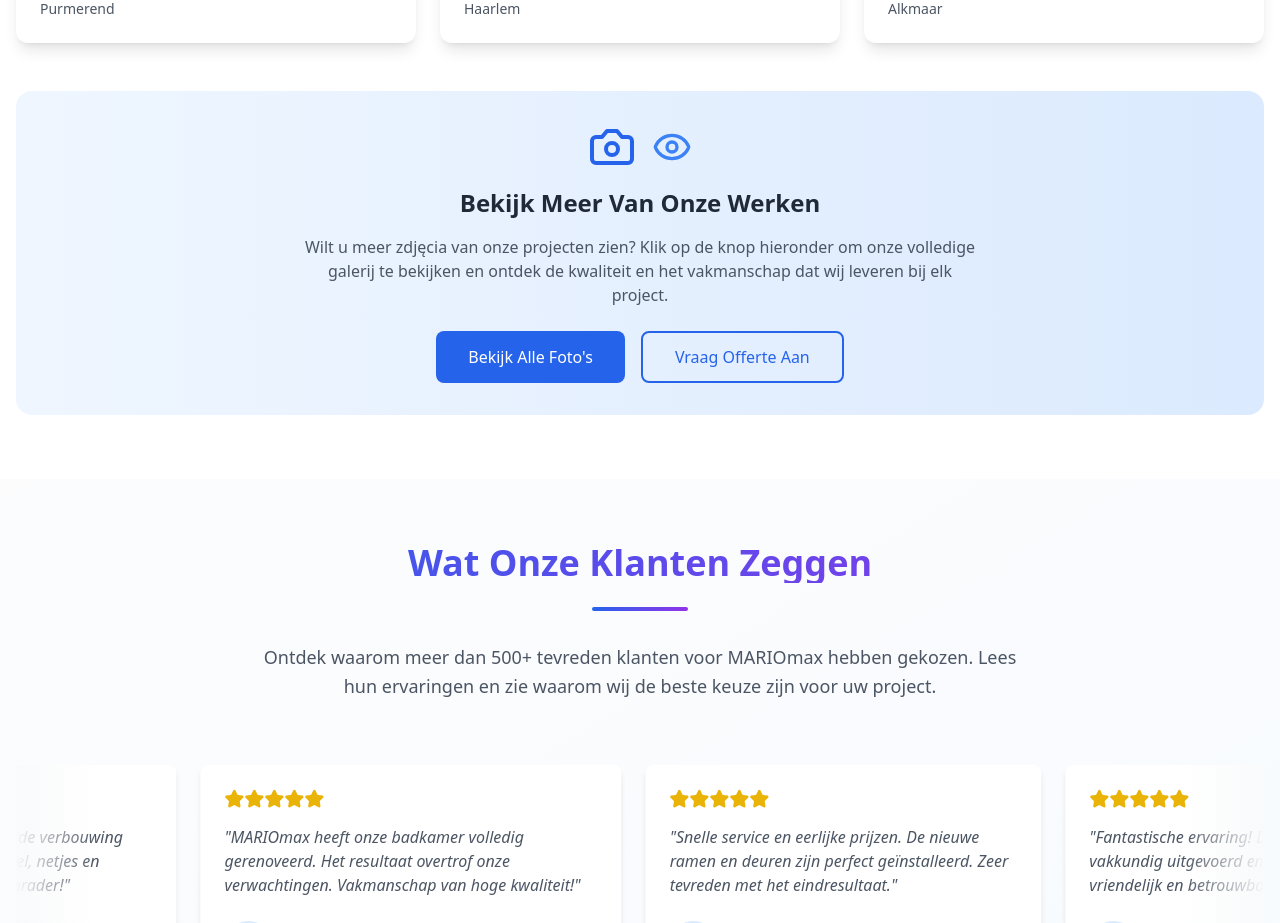
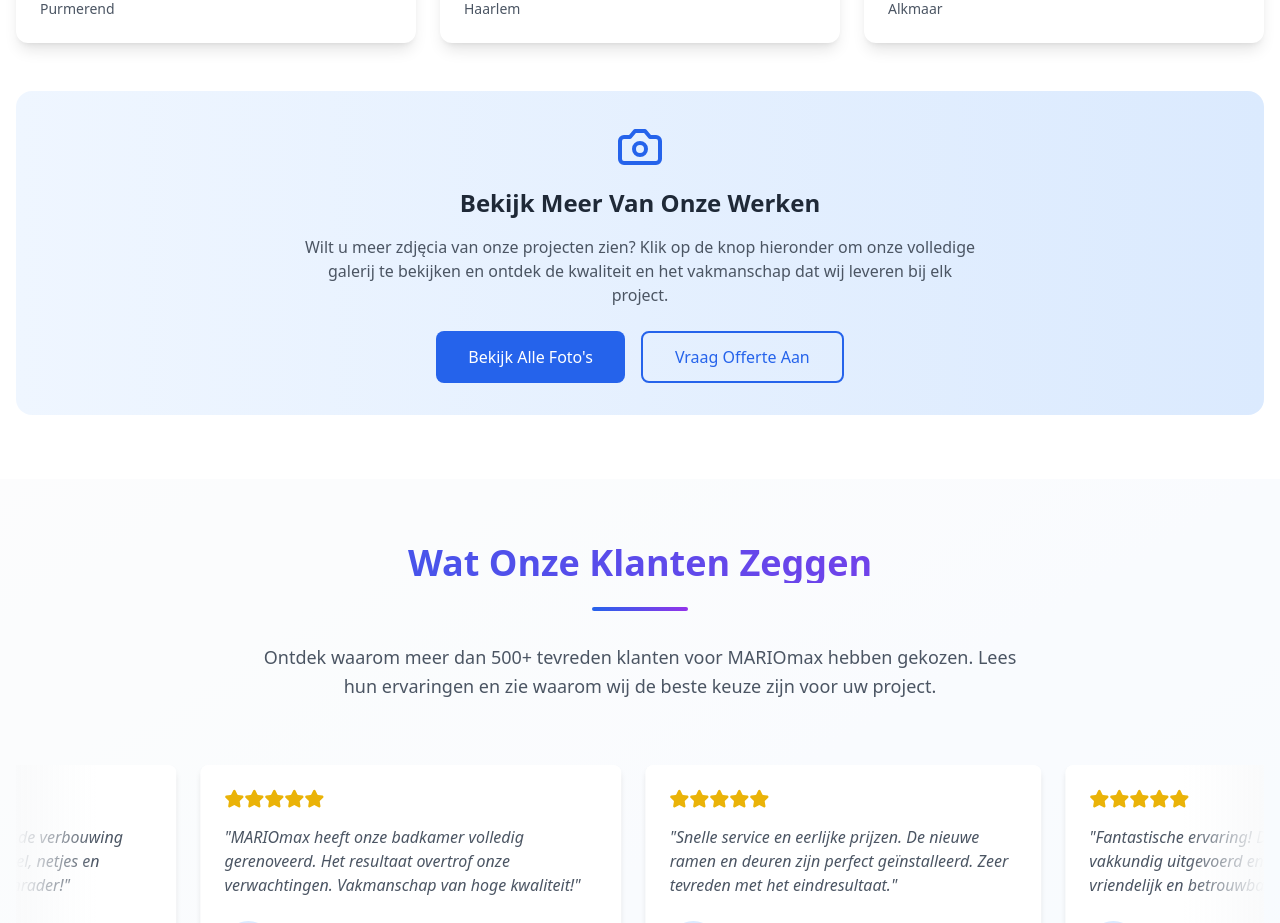
Before and after one commit to DzejkobBerry/MARIOmax, a React app: page / in a window 1280 px wide. Shown: the part 4000-4923 px from the top of the page. Built offline with nearby package versions, Linux system fonts and the light colour scheme; the HTML template or start-up script is replaced by a standard one.

Commit message:
style(components): improve button hover state and remove redundant icon
Adjust button styling in GalleryModal for better visual feedback and remove unnecessary Eye icon from Home page CTA section to simplify the design

```diff
--- a/src/components/GalleryModal.tsx
+++ b/src/components/GalleryModal.tsx
@@ -83,7 +83,7 @@ export function GalleryModal({ isOpen, onClose, imageData }: GalleryModalProps)
           </div>
           <button
             onClick={onClose}
-            className="p-2 hover:bg-gray-100 rounded-full transition-colors"
+            className="p-2 hover:bg-gray-100 rounded-full transition-colors text-gray-600 hover:text-gray-800"
           >
             <X size={24} />
           </button>
--- a/src/pages/Home.tsx
+++ b/src/pages/Home.tsx
@@ -294,9 +294,8 @@ export function Home() {
           {/* Call to action */}
           <div className="text-center mt-12">
             <div className="bg-gradient-to-r from-blue-50 to-blue-100 rounded-2xl p-8">
-              <div className="flex justify-center items-center gap-4 mb-4">
+              <div className="flex justify-center items-center mb-4">
                 <Camera className="text-blue-600" size={48} />
-                <Eye className="text-blue-500" size={40} />
               </div>
               <h3 className="text-2xl font-bold text-gray-800 mb-4">Bekijk Meer Van Onze Werken</h3>
               <p className="text-gray-600 mb-6 max-w-2xl mx-auto">
```
